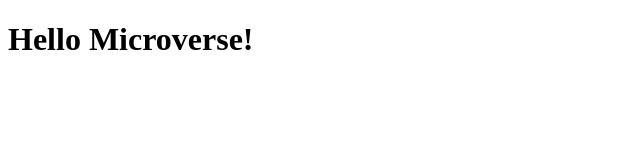
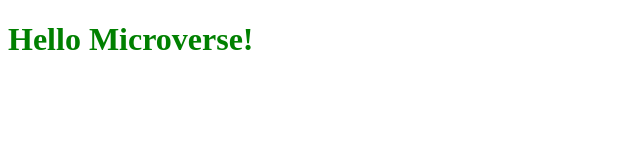
Before and after one commit to biruk-bereka/First-Project, a website: page index.html in a window 1280 px wide. Shown: the whole page, without its empty margins (0-640 px from the left). Drawn offline with Linux system fonts and the light colour scheme.

Commit message:
add index.css file

```diff
--- /dev/null
+++ b/index.css
@@ -0,0 +1,3 @@
+.greeting {
+  color: green;
+}
--- a/index.html
+++ b/index.html
@@ -5,8 +5,9 @@
     <meta http-equiv="X-UA-Compatible" content="IE=edge">
     <meta name="viewport" content="width=device-width, initial-scale=1.0">
     <title>Hello Microverse</title>
+    <link rel="stylesheet" href="index.css">
 </head>
 <body>
-    <h1>Hello Microverse!</h1>
+    <h1 class="greeting">Hello Microverse!</h1>
 </body>
 </html>
```
